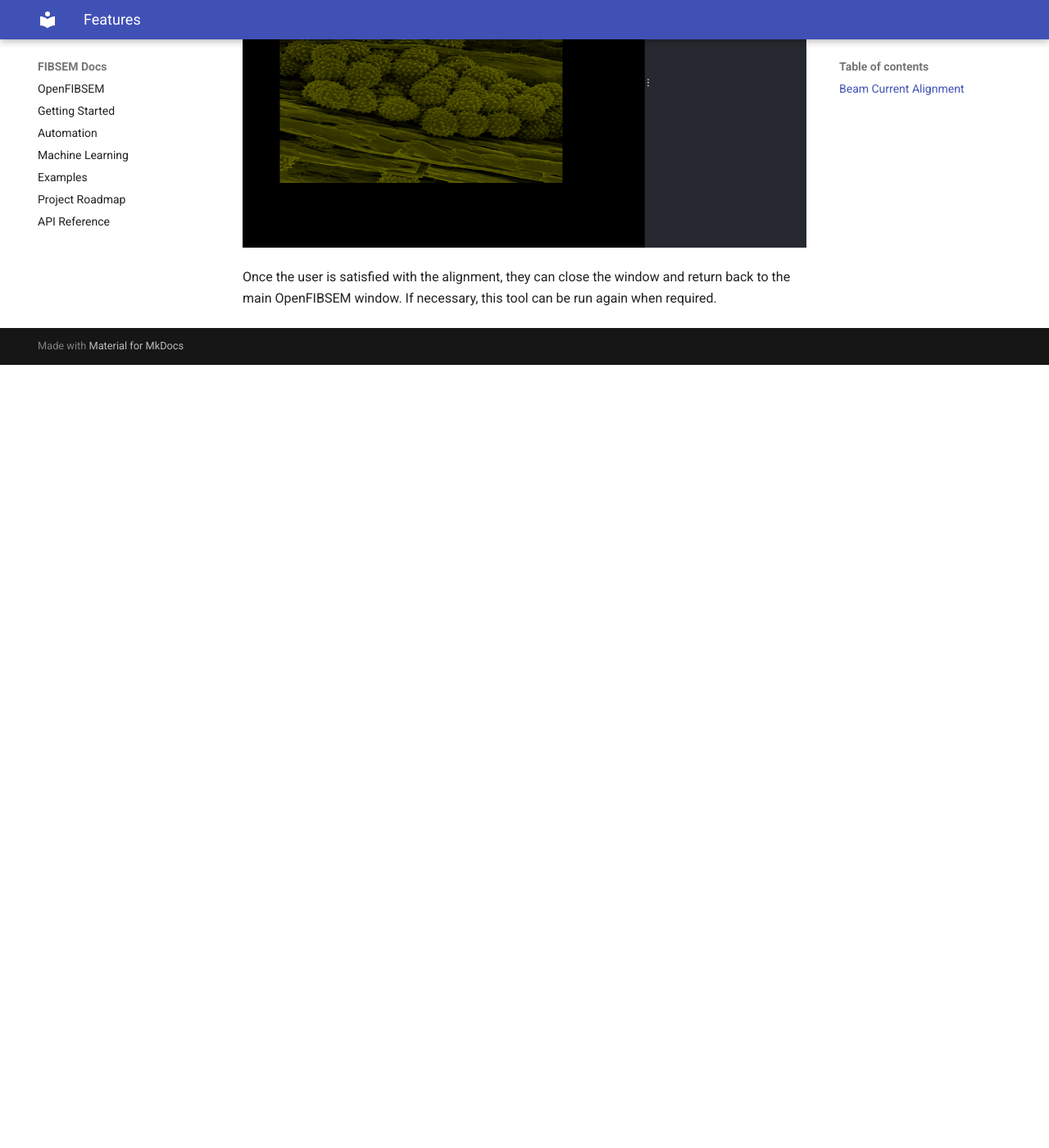
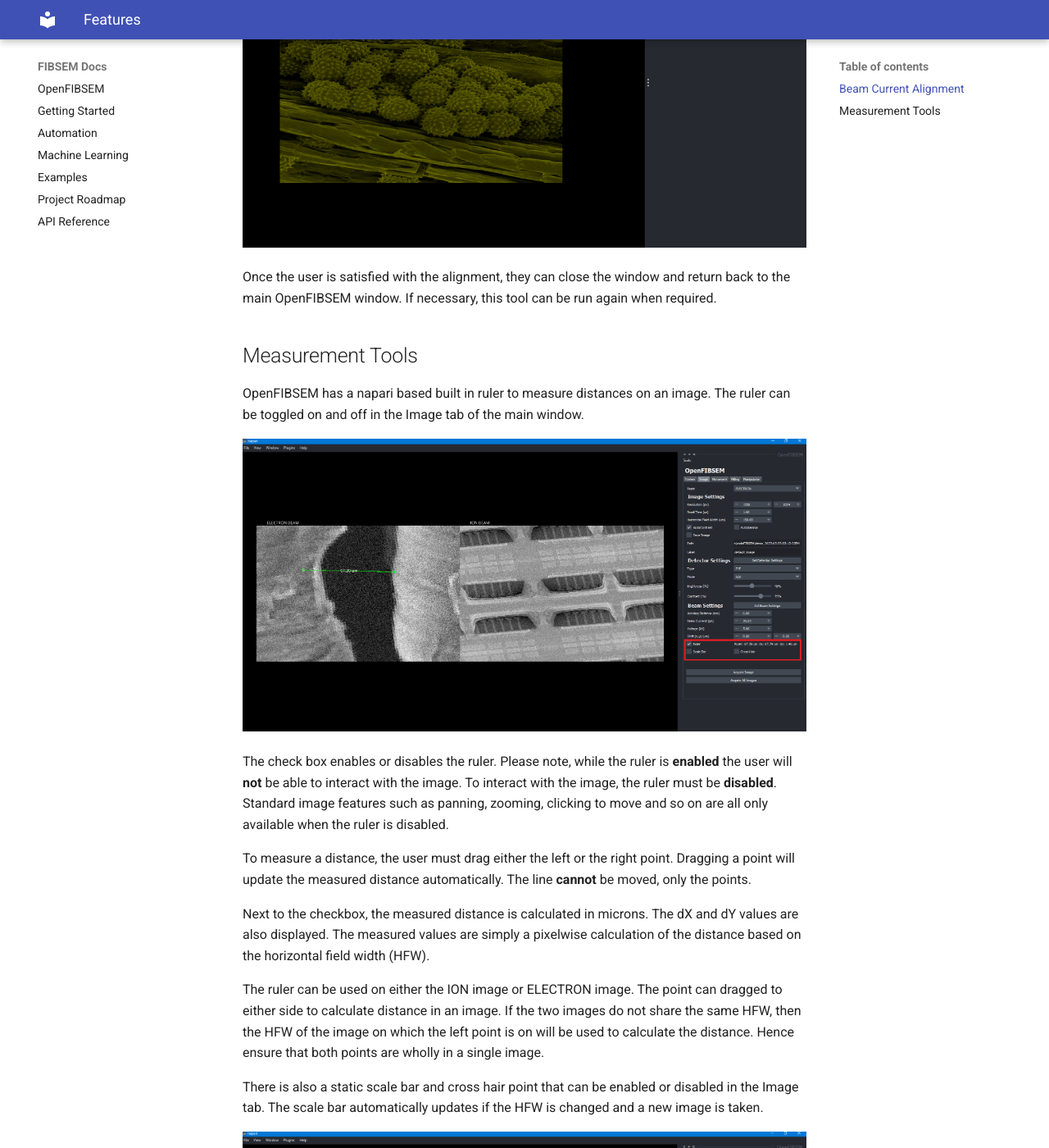
Before and after one commit to DeMarcoLab/fibsem, an MkDocs documentation site: the page built from docs/features.md, in a window 1280 px wide and 1400 px high, scrolled down 2313 px. Shown: the whole window at 82% size. Built offline with MkDocs 1.6.1 and Material for MkDocs 9.7.7, drawn with Linux system fonts in a browser that asks for light colours; before the commit the page ends 2758 px from its top, so only the background shows below that.

Commit message:
scale bar docs

```diff
--- a/docs/features.md
+++ b/docs/features.md
@@ -25,3 +25,21 @@
 ![Beam Current Alignment](img/features/current_alignment_overlaid.png)
 
 Once the user is satisfied with the alignment, they can close the window and return back to the main OpenFIBSEM window. If necessary, this tool can be run again when required.
+
+## Measurement Tools
+
+OpenFIBSEM has a napari based built in ruler to measure distances on an image. The ruler can be toggled on and off in the Image tab of the main window.
+
+![Ruler](img/features/ruler.png)
+
+The check box enables or disables the ruler. Please note, while the ruler is **enabled** the user will **not** be able to interact with the image. To interact with the image, the ruler must be **disabled**. Standard image features such as panning, zooming, clicking to move and so on are all only available when the ruler is disabled.
+
+To measure a distance, the user must drag either the left or the right point. Dragging a point will update the measured distance automatically. The line **cannot** be moved, only the points.
+
+Next to the checkbox, the measured distance is calculated in microns. The dX and dY values are also displayed. The measured values are simply a pixelwise calculation of the distance based on the horizontal field width (HFW).
+
+The ruler can be used on either the ION image or ELECTRON image. The point can dragged to either side to calculate distance in an image. If the two images do not share the same HFW, then the HFW of the image on which the left point is on will be used to calculate the distance. Hence ensure that both points are wholly in a single image.
+
+There is also a static scale bar and cross hair point that can be enabled or disabled in the Image tab. The scale bar automatically updates if the HFW is changed and a new image is taken.
+
+![Scale Bar](img/features/scale_bar.png)
```
Also changed, not shown: docs/img/features/ruler.png (added), docs/img/features/scale_bar.png (added), 1 other file.
